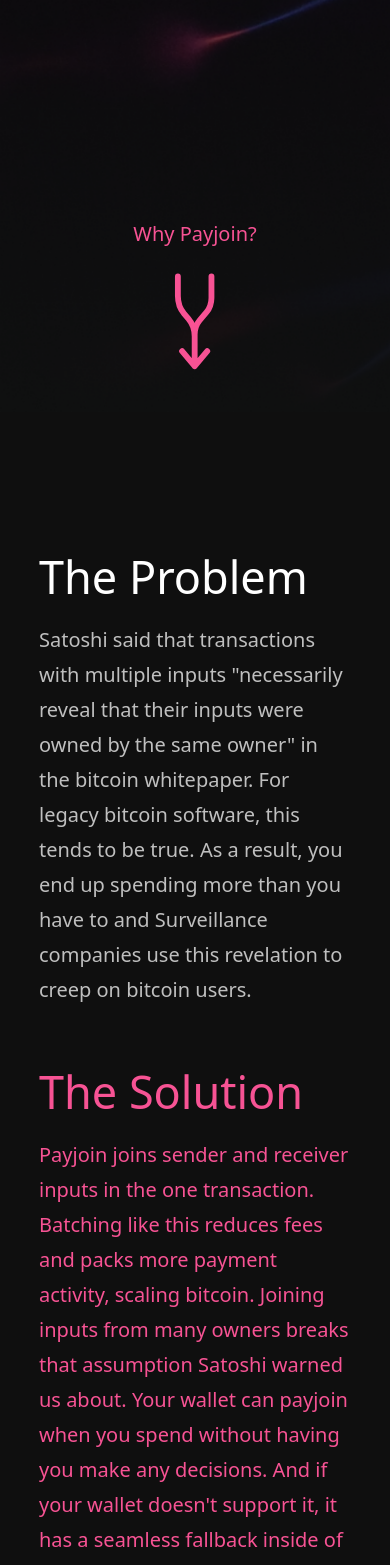
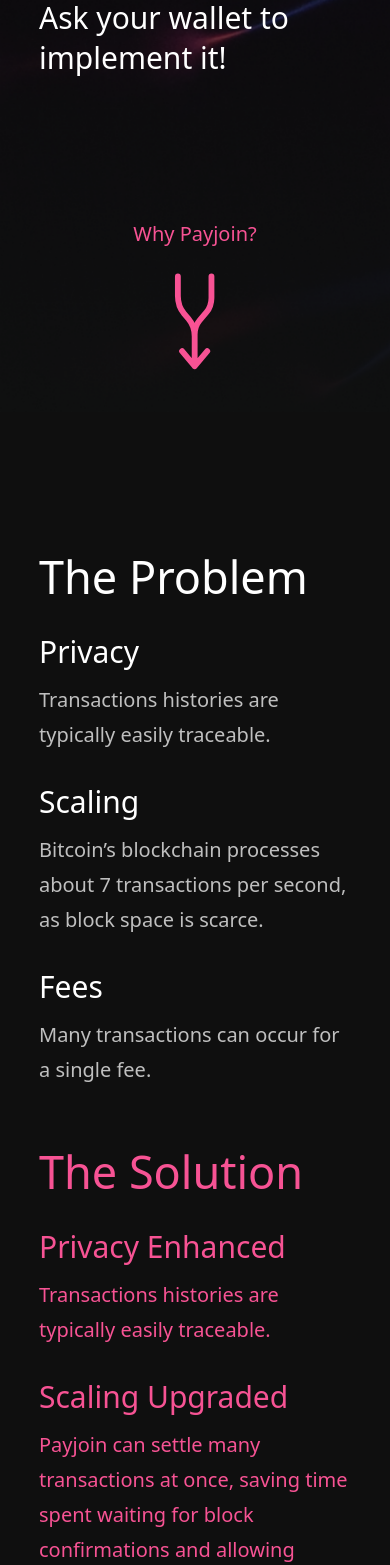
Before and after one commit to payjoin/payjoin.org, a SvelteKit app: page / in a window 390 px wide. Shown: the part 432-1997 px from the top of the page. Built offline with nearby package versions, Linux system fonts and the light colour scheme.

Commit message:
feat: add header components

```diff
--- /dev/null
+++ b/src/components/Header/H1.svelte
@@ -0,0 +1,5 @@
+<script lang="ts">
+	export let colorClass = 'text-white';
+</script>
+
+<h1 class={`text-4xl sm:text-6xl my-4 ${colorClass} ${$$props.class}`}><slot /></h1>
--- /dev/null
+++ b/src/components/Header/H2.svelte
@@ -0,0 +1,5 @@
+<script lang="ts">
+	export let colorClass = 'text-white';
+</script>
+
+<h2 class={`text-4xl my-4 ${colorClass} ${$$props.class}`}><slot /></h2>
--- /dev/null
+++ b/src/components/Header/H3.svelte
@@ -0,0 +1,5 @@
+<script lang="ts">
+	export let colorClass = 'text-white';
+</script>
+
+<h2 class={`text-2xl my-2 ${colorClass} ${$$props.class}`}><slot /></h2>
--- /dev/null
+++ b/src/components/Header/H5.svelte
@@ -0,0 +1,5 @@
+<script lang="ts">
+	export let colorClass = 'text-white';
+</script>
+
+<h5 class={` text-2xl ${colorClass} ${$$props.class}`}><slot /></h5>
--- a/src/routes/+page.svelte
+++ b/src/routes/+page.svelte
@@ -1,6 +1,9 @@
 <script>
 	import Button from '../components/Button.svelte';
 	import Capsule from '../components/Capsule.svelte';
+	import H1 from '../components/Header/H1.svelte';
+	import H2 from '../components/Header/H2.svelte';
+	import H3 from '../components/Header/H3.svelte';
 	import Icon from '../components/Icon/Icon.svelte';
 	import Link from '../components/Link.svelte';
 </script>
@@ -8,13 +11,11 @@
 <div class="w-4/5 flex flex-col">
 	<section class="h-screen pt-24 pb-8 flex items-center justify-between flex-col">
 		<div>
-			<!-- TODO: some clever quip with "pay" and "join" concepts -->
-			<!-- Pay it forward -->
-			<!-- Join the fight -->
-			<h1>Better Bitcoin Transactions</h1>
-			<h5 class="text-2xl">
-				A simple protocol that can scale Bitcoin, save fees, and preserve privacy all at once
-			</h5>
+			<H1>Better Bitcoin Transactions</H1>
+			<H3 colorClass=""
+				>A simple protocol that can scale Bitcoin, save fees, and preserve privacy all at once</H3
+			>
+			<a href="#nowhere"><H3>Ask your wallet to implement it!</H3></a>
 		</div>
 		<a href="#why" class="flex flex-col gap-4 justify-center animate-smooth-bounce">
 			<p class="text-primary">Why Payjoin?</p>
@@ -22,18 +23,61 @@
 		</a>
 	</section>
 	<!-- TODO: flex col on large screen -->
-	<section id="why" class="flex flex-col lg:flex-row gap-8 pt-24">
-		<div class="flex flex-col flex-1">
-			<h2>The Problem</h2>
+	<section id="why" class="flex flex-col gap-8 pt-24">
+		<div class="flex flex-col">
+			<H2>The Problem</H2>
+			<div class="flex flex-col md:grid grid-cols-3 gap-4">
+				<div>
+					<H3>Privacy</H3>
+					<p>Transactions histories are typically easily traceable.</p>
+				</div>
+				<div>
+					<H3>Scaling</H3>
+					<p>
+						Bitcoin’s blockchain processes about 7 transactions per second, as block space is
+						scarce.
+					</p>
+				</div>
+				<div>
+					<H3>Fees</H3>
+					<p>Many transactions can occur for a single fee.</p>
+				</div>
+			</div>
+		</div>
+		<div class="flex flex-col text-primary">
+			<H2 colorClass="text-primary">The Solution</H2>
+			<div class="flex flex-col md:grid grid-cols-3 gap-4">
+				<div>
+					<H3 colorClass="text-primary">Privacy Enhanced</H3>
+					<p>Transactions histories are typically easily traceable.</p>
+				</div>
+				<div>
+					<H3 colorClass="text-primary">Scaling Upgraded</H3>
+					<p>
+						Payjoin can settle many transactions at once, saving time spent waiting for block
+						confirmations and allowing higher throughput.
+					</p>
+				</div>
+				<div>
+					<H3 colorClass="text-primary">Fees Saved</H3>
+					<p>
+						Normally, one fee is paid for a single transaction, which frequently fluctuates based on
+						demand and is often untenable for small purchases.
+					</p>
+				</div>
+			</div>
+		</div>
+		<!-- <div class="flex flex-col flex-1">
+			<H2>The Problem</H2>
 			<p>
 				Satoshi said that transactions with multiple inputs "necessarily reveal that their inputs
 				were owned by the same owner" in the bitcoin whitepaper. For legacy bitcoin software, this
-				tends to be true. As a result, you end up spending more than you have to and Surveillance
+				tends to be true. As a result, you end up spending more than you have to and surveillance
 				companies use this revelation to creep on bitcoin users.
 			</p>
 		</div>
 		<div class="flex flex-col text-[#F75394] flex-1">
-			<h2 class="pink">The Solution</h2>
+			<H2 class="pink">The Solution</H2>
 			<p>
 				Payjoin joins sender and receiver inputs in the one transaction. Batching like this reduces
 				fees and packs more payment activity, scaling bitcoin. Joining inputs from many owners
@@ -44,11 +88,11 @@
 					target="_blank">the BIP 21 unified payment standard</Link
 				>.
 			</p>
-		</div>
+		</div> -->
 	</section>
 	<!-- <section>
-		<h2>How to Payjoin</h2>
-		<h3>Scan a Unified QR Code</h3>
+		<H2>How to Payjoin</H2>
+		<H3>Scan a Unified QR Code</H3>
 		<p>
 			This is a <Link href="https://bitcoinqr.dev/" target="_blank">BIP21 unified URI</Link> with a payjoin
 			parameter. Even if a wallet does not support payjoin, it can still fall back to the address to
@@ -59,7 +103,7 @@
 	</section> -->
 	<section id="demo" class="flex gap-4 flex-col lg:flex-row pt-24">
 		<div class="flex-1">
-			<h2>Try the Demo</h2>
+			<H2>Try the Demo</H2>
 			<p>
 				Let's check out a payjoin flow. Bob is on the left trying to purchase some jewelry without
 				his peers finding out. The merchant's point of sale is on the right. Click Bob's screen to
@@ -77,8 +121,7 @@
 		</div>
 	</section>
 	<section id="privacy" class="flex flex-col gap-4 pt-24">
-		<h2>How is it private?</h2>
-
+		<H2>How is it private?</H2>
 		<p>
 			The following <a
 				href="https://mempool.space/tx/58d68b22ab96b87a11c1fbd3090fee23f96f71a4115f96210ba776d0ae7d8d55"
@@ -99,7 +142,7 @@
 			By using payjoin, two parties come together to merge coins, save fees, and enhance privacy at
 			the same time.
 		</p>
-
+		<!-- TODO: add #F75394 to tailwind colors -->
 		<code
 			class="my-8 flex p-4 text-[#F75394] gap-4 rounded-xl text-xs justify-between bg-[#401D29] self-center"
 		>
@@ -145,9 +188,9 @@
 		</p>
 	</section>
 	<section id="how-to" class="grid grid-cols-2 gap-4 pt-24">
-		<h2 class="col-span-2">Use Payjoin with your Stack</h2>
-		<h3>Send Payjoin</h3>
-		<h3>Receive Payjoin</h3>
+		<H2 class="col-span-2">Use Payjoin with your Stack</H2>
+		<H3>Send Payjoin</H3>
+		<H3>Receive Payjoin</H3>
 		<p>Sending payjoin is simple compared to lightning. It works anywhere with internet:</p>
 		<p>Requesting payjoin requires a hot wallet and a public https:// or .onion server endpoint:</p>
 		<ul class="list-decimal pl-4">
@@ -184,10 +227,10 @@
 		>
 	</section>
 	<section id="future-plans" class="flex flex-col pt-24">
-		<h2>Future Plans</h2>
+		<H2>Future Plans</H2>
 		<div class="flex flex-col lg:flex-row">
 			<div class="flex flex-col flex-1">
-				<h3>Serverless Payjoin</h3>
+				<H3>Serverless Payjoin</H3>
 				<p>
 					There is a public proposal to allow anyone to receive a payjoin without running a public
 					server. In order to advance Serverless Payjoin into a formal BIP specification we need
@@ -196,7 +239,7 @@
 				</p>
 			</div>
 			<div class="flex flex-col flex-1">
-				<h3>Async Payjoin</h3>
+				<H3>Async Payjoin</H3>
 
 				<p>
 					The “hot wallet” limitation may also be removed with an asynchronous payjoin protocol that
@@ -210,13 +253,16 @@
 		class="flex flex-col lg:justify-around items-center gap-4 lg:flex-row pt-24"
 	>
 		<div class="self-start flex-1">
-			<h2>Get Involved</h2>
-			<p>We need your help to make payjoin a reality. If you are:</p>
+			<H2>Get Involved</H2>
+			<H3>Pay it forward. Join the movement.</H3>
+			<p>
+				Payjoin has many benefits for Bitcoin, we need your help to get wallets to integrate it!
+			</p>
 			<ul class="list-disc list-inside">
 				<li>
-					<strong>Developer</strong>: Check out the <Link
+					<strong>Developer</strong>: Check out <Link
 						target="_blank"
-						href="https://payjoindevkit.org/">SDK</Link
+						href="https://payjoindevkit.org/">Payjoin Dev Kit (PDK)</Link
 					>
 				</li>
 				<li>
@@ -263,21 +309,6 @@
 </div>
 
 <style lang="postcss">
-	h1 {
-		@apply text-4xl sm:text-6xl my-4 text-white;
-	}
-	h2 {
-		@apply text-4xl my-4 text-white;
-	}
-	h3 {
-		@apply text-2xl my-2 text-white;
-	}
-	.pink {
-		@apply text-[#F75394];
-	}
-	h5 {
-		@apply text-2xl;
-	}
 	ul > li > span {
 		@apply font-normal;
 	}
```
